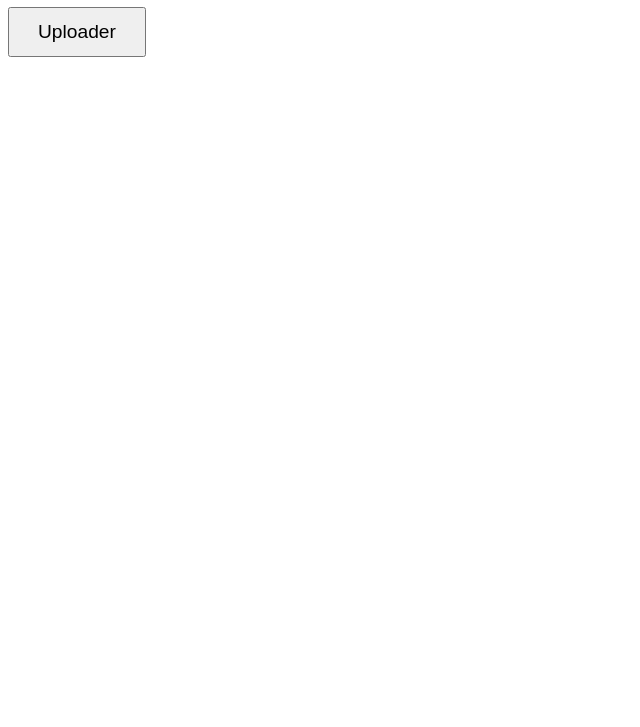
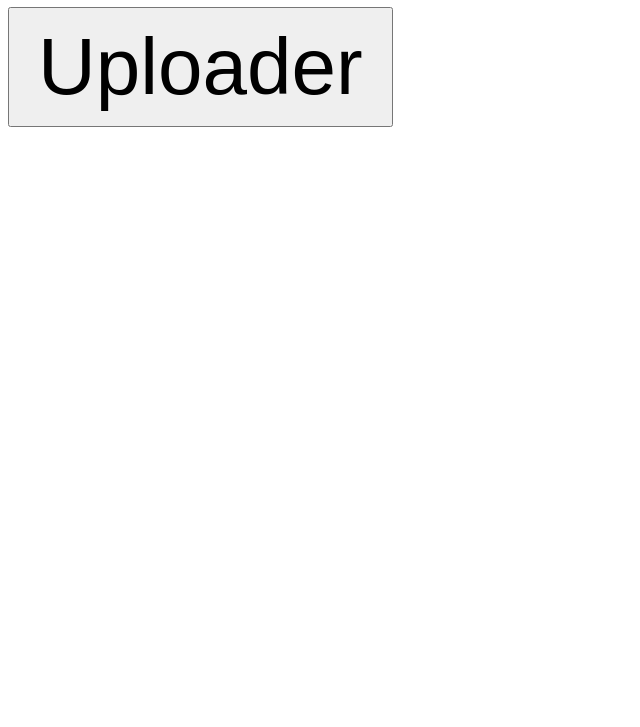
Before and after one commit to karima2022/upload, a plain HTML site: page index.html in a window 1280 px wide. Shown: the part 73-800 px from the top of the page, without its empty margins (0-640 px from the left). Drawn offline with Linux system fonts and the light colour scheme.

Commit message:
Augmentation de la taille de la police du bouton dans le formulaire d'upload

```diff
--- a/index.html
+++ b/index.html
@@ -5,7 +5,7 @@
     <title>Test Upload Fichier</title>
     <style>
         button {
-            font-size: 1.2em;
+            font-size: 5em;
             padding: 12px 28px;
         }
         input[type="file"] {
```
